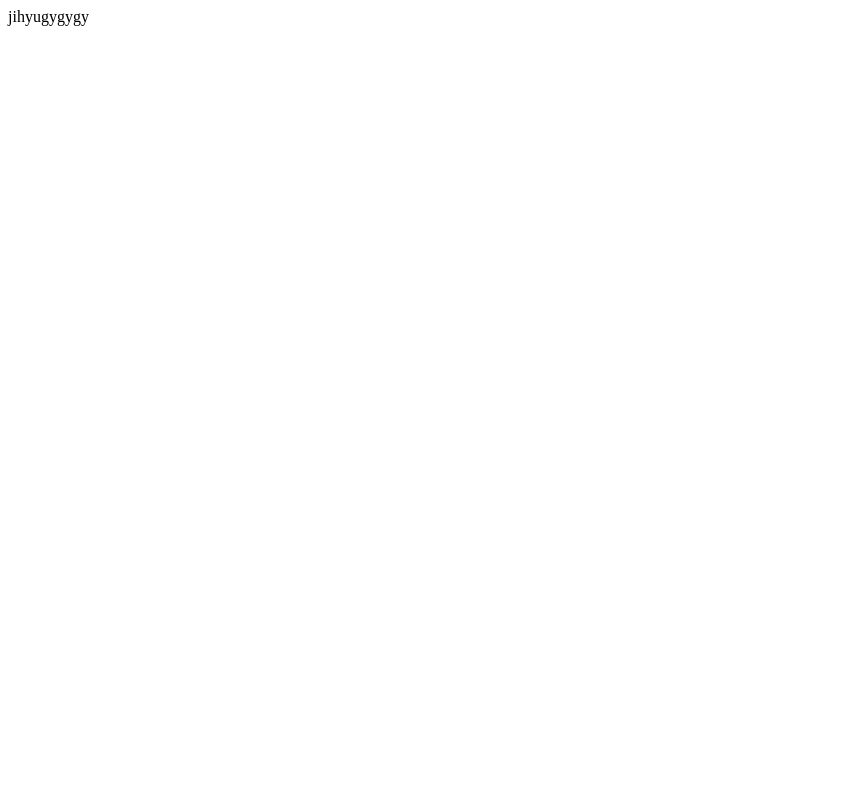
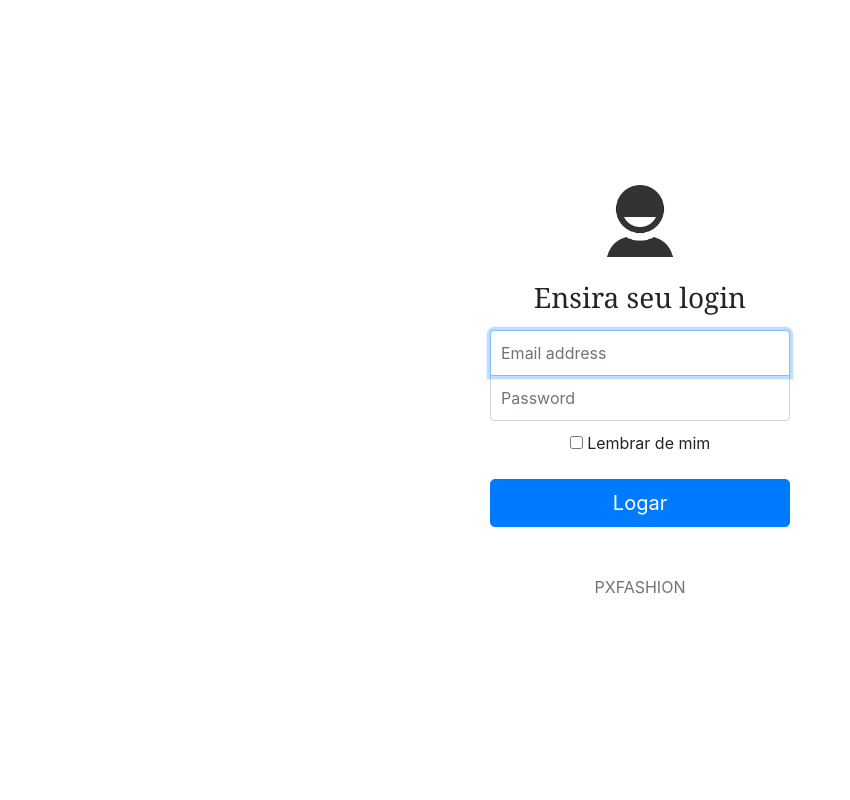
Before and after one commit to pmela/lojapam, a Django app: page /roupa/telaDeLogin in a window 1280 px wide. Before the commit the part shown is almost empty. Shown: the whole page, without its empty margins (0-850 px from the left). Run offline with Django 3.2, Linux system fonts and the light colour scheme; some libraries are stand-ins or nearby versions.

Commit message:
Visual tela de login pronto

```diff
--- a/apploja/static/blog.css
+++ b/apploja/static/blog.css
@@ -104,3 +104,47 @@ h1, h2, h3, h4, h5, h6 {
 .blog-footer p:last-child {
   margin-bottom: 0;
 }
+html,
+body {
+  height: 100%;
+}
+
+body {
+  display: -ms-flexbox;
+  display: flex;
+  -ms-flex-align: center;
+  align-items: center;
+  padding-top: 40px;
+  padding-bottom: 40px;
+  background-color: #f5f5f5;
+}
+
+.form-signin {
+  width: 100%;
+  max-width: 330px;
+  padding: 15px;
+  margin: auto;
+}
+.form-signin .checkbox {
+  font-weight: 400;
+}
+.form-signin .form-control {
+  position: relative;
+  box-sizing: border-box;
+  height: auto;
+  padding: 10px;
+  font-size: 16px;
+}
+.form-signin .form-control:focus {
+  z-index: 2;
+}
+.form-signin input[type="email"] {
+  margin-bottom: -1px;
+  border-bottom-right-radius: 0;
+  border-bottom-left-radius: 0;
+}
+.form-signin input[type="password"] {
+  margin-bottom: 10px;
+  border-top-left-radius: 0;
+  border-top-right-radius: 0;
+}
--- a/apploja/templates/telaDeLogin.html
+++ b/apploja/templates/telaDeLogin.html
@@ -1,5 +1,47 @@
+{% load static %}
+
+<style>
+      .bd-placeholder-img {
+        font-size: 1.125rem;
+        text-anchor: middle;
+        -webkit-user-select: none;
+        -moz-user-select: none;
+        -ms-user-select: none;
+        user-select: none;
+      }
+
+      @media (min-width: 768px) {
+        .bd-placeholder-img-lg {
+          font-size: 3.5rem;
+        }
+      }
 
 
 
 
-jihyugygygy
+</style>
+<!-- Custom styles for this template -->
+<link rel="stylesheet" type="text/css" href="{% static 'blog.css' %}">
+<link rel="stylesheet" type="text/css" href="{% static 'bootstrap.css' %}">
+</head>
+<body class="text-center">
+<form class="form-signin">
+
+    <img class="mb-4" src="{% static 'USUARIO.png' %}" alt="" width="72" height="72">
+    <h1 class="h3 mb-3 font-weight-normal">Ensira seu login</h1>
+    <label for="inputEmail" class="sr-only">Email</label>
+
+
+    <input type="email" id="inputEmail" class="form-control" placeholder="Email address" required autofocus>
+
+
+    <label for="inputPassword" class="sr-only">Senha</label>
+    <input type="password" id="inputPassword" class="form-control" placeholder="Password" required>
+    <div class="checkbox mb-3">
+        <label>
+            <input type="checkbox" value="remember-me"> Lembrar de mim
+        </label>
+    </div>
+    <button class="btn btn-lg btn-primary btn-block" type="submit">Logar</button>
+    <p class="mt-5 mb-3 text-muted">PXFASHION</p>
+</form>
```
Also changed, not shown: apploja/static/USUARIO.png (added).
